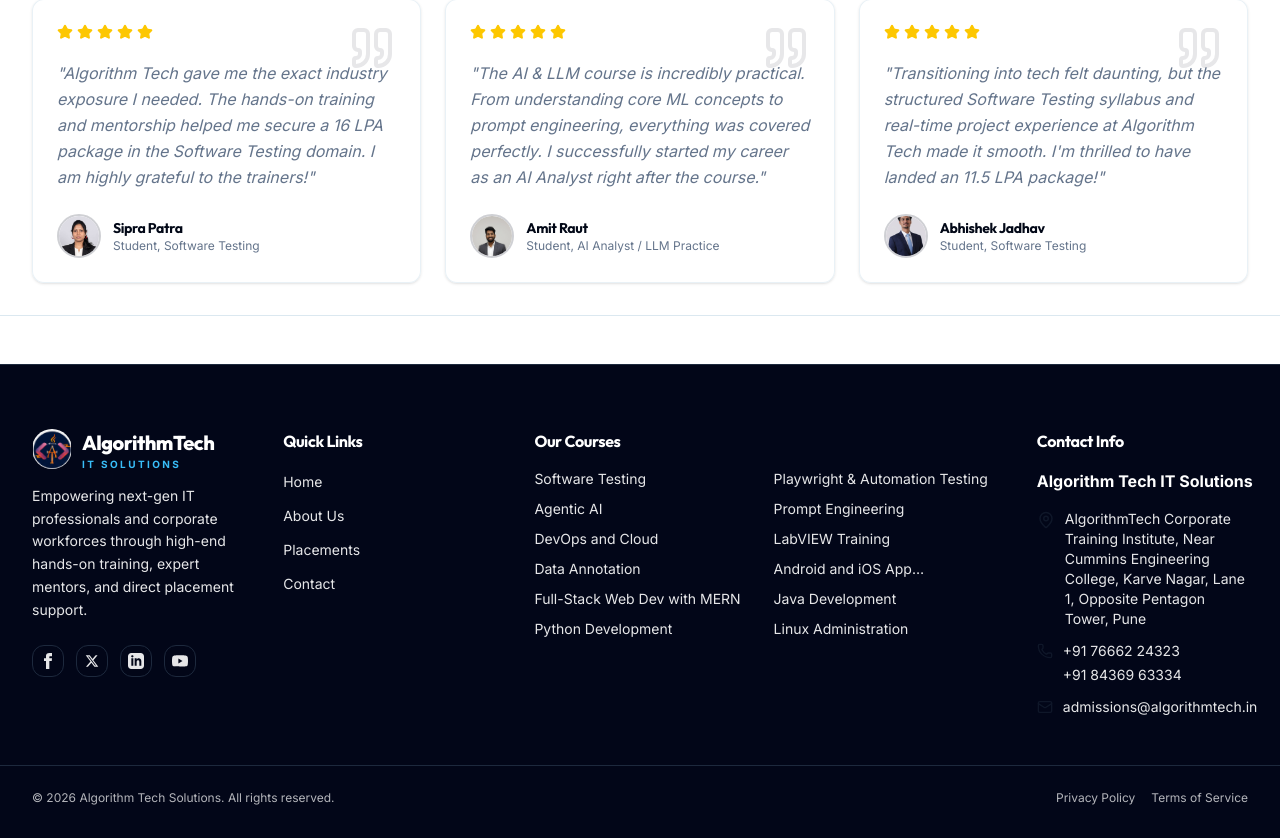
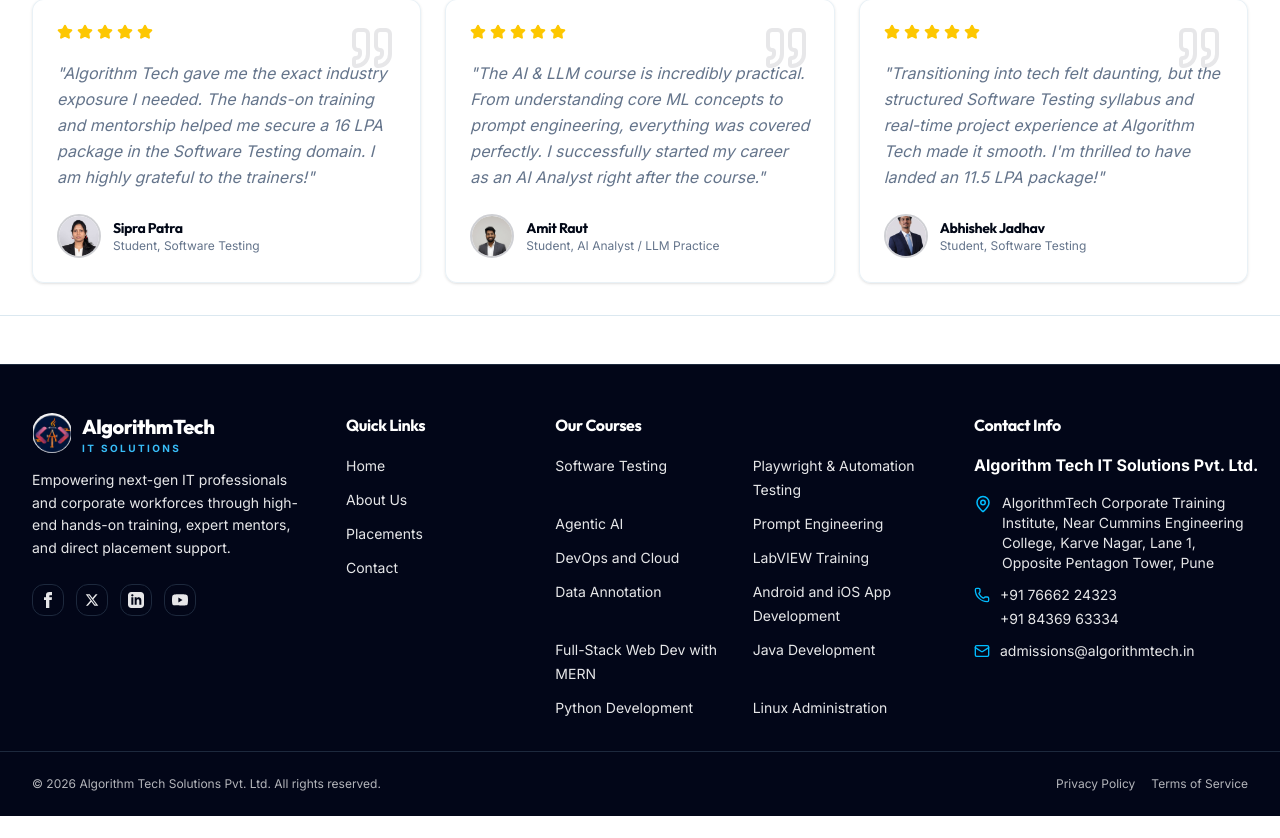
Before and after one commit to Pranav-Darokar/AlgorithmTechSolutions, a React (Vite) app: page / in a window 1280 px wide. Shown: the part 5768-6606 px from the top of the page. After the commit the page ends 6584 px from the top, so only its background shows below. Built offline with nearby package versions, Linux system fonts and the light colour scheme.

Commit message:
Add Pvt. Ltd. to company name in footer

```diff
--- a/src/components/common/Footer.jsx
+++ b/src/components/common/Footer.jsx
@@ -23,11 +23,11 @@
   }))
 
   return (
-    <footer className="bg-slate-950 text-white border-t border-slate-800 pt-16 pb-8">
-      <Container className="grid grid-cols-1 md:grid-cols-2 lg:grid-cols-5 gap-10">
+    <footer className="bg-slate-950 text-white border-t border-slate-800 pt-12 pb-6">
+      <Container className="grid grid-cols-1 md:grid-cols-2 lg:grid-cols-12 gap-8 lg:gap-10">
 
         {/* About Column */}
-        <div className="space-y-4">
+        <div className="space-y-4 lg:col-span-3">
           <Link to="/" className="flex items-center gap-2.5">
             <img
               src={logoImg}
@@ -72,7 +72,7 @@
         </div>
 
         {/* Quick Links Column */}
-        <div className="space-y-4">
+        <div className="space-y-4 lg:col-span-2">
           <h4 className="font-display font-bold text-base tracking-tight text-white">Quick Links</h4>
           <ul className="space-y-2.5">
             {quickLinks.map((link) => (
@@ -86,12 +86,12 @@
         </div>
 
         {/* Courses Column */}
-        <div className="space-y-4 lg:col-span-2">
+        <div className="space-y-4 lg:col-span-4">
           <h4 className="font-display font-bold text-base tracking-tight text-white">Our Courses</h4>
           <ul className="grid grid-cols-1 sm:grid-cols-2 gap-y-2.5 gap-x-4">
             {courseLinks.map((link) => (
               <li key={link.name}>
-                <Link to={link.path} className="text-sm text-white/90 hover:text-sky-400 transition-colors duration-150 line-clamp-1" title={link.name}>
+                <Link to={link.path} className="text-sm text-white/90 hover:text-sky-400 transition-colors duration-150" title={link.name}>
                   {link.name}
                 </Link>
               </li>
@@ -100,12 +100,12 @@
         </div>
 
         {/* Contact & Newsletter Column */}
-        <div className="space-y-4">
+        <div className="space-y-4 lg:col-span-3">
           <h4 className="font-display font-bold text-base tracking-tight text-white">Contact Info</h4>
-          <p className="font-bold text-white text-base whitespace-nowrap">Algorithm Tech IT Solutions</p>
+          <p className="font-bold text-white text-base whitespace-nowrap">Algorithm Tech IT Solutions Pvt. Ltd.</p>
           <ul className="space-y-3 text-sm text-white/90">
             <li className="flex items-start gap-2.5">
-              <MapPin size={18} className="text-primary shrink-0 mt-0.5" />
+              <MapPin size={18} className="text-sky-400 shrink-0 mt-0.5" />
               <a
                 href="https://www.google.com/maps/place/18%C2%B029'06.1%22N+73%C2%B048'57.2%22E/@18.485034,73.8133044,17z/data=!3m1!4b1!4m4!3m3!8m2!3d18.485034!4d73.8158793?hl=en&entry=ttu&g_ep=EgoyMDI2MDgwMi4wIKXMDSoASAFQAw%3D%3D"
                 target="_blank"
@@ -116,14 +116,14 @@
               </a>
             </li>
             <li className="flex items-start gap-2.5">
-              <Phone size={16} className="text-primary shrink-0 mt-0.5" />
+              <Phone size={16} className="text-sky-400 shrink-0 mt-0.5" />
               <div className="flex flex-col text-sm space-y-1">
                 <span>+91 76662 24323</span>
                 <span>+91 84369 63334</span>
               </div>
             </li>
             <li className="flex items-center gap-2.5">
-              <Mail size={16} className="text-primary shrink-0" />
+              <Mail size={16} className="text-sky-400 shrink-0" />
               <span>admissions@algorithmtech.in</span>
             </li>
           </ul>
@@ -134,8 +134,8 @@
       </Container>
 
       {/* Copyright Subfooter */}
-      <Container className="border-t border-slate-800 mt-12 pt-6 flex flex-col sm:flex-row items-center justify-between gap-4 text-xs text-white/70">
-        <p>&copy; {currentYear} Algorithm Tech Solutions. All rights reserved.</p>
+      <Container className="border-t border-slate-800 mt-8 pt-6 flex flex-col sm:flex-row items-center justify-between gap-4 text-xs text-white/70">
+        <p>&copy; {currentYear} Algorithm Tech Solutions Pvt. Ltd. All rights reserved.</p>
         <div className="flex gap-4">
           <a href="#" className="hover:text-white transition-colors">Privacy Policy</a>
           <a href="#" className="hover:text-white transition-colors">Terms of Service</a>
```
